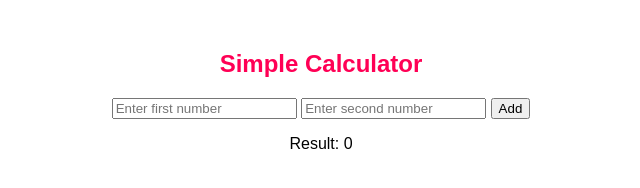
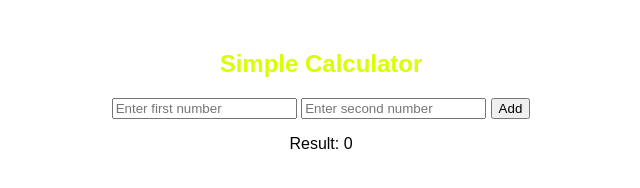
Before and after one commit to Naruto08403/ci-cd-calculator, a website: page index.html in a window 1280 px wide. Shown: the whole page, without its empty margins (319-959 px from the left). Drawn offline with Linux system fonts and the light colour scheme.

Commit message:
color changed

```diff
--- a/index.html
+++ b/index.html
@@ -12,7 +12,7 @@
             margin-top: 50px;
         }
         h2 {
-            color: #ff0055;
+            color: #d9ff00;
         }
     </style>
 </head>
```
